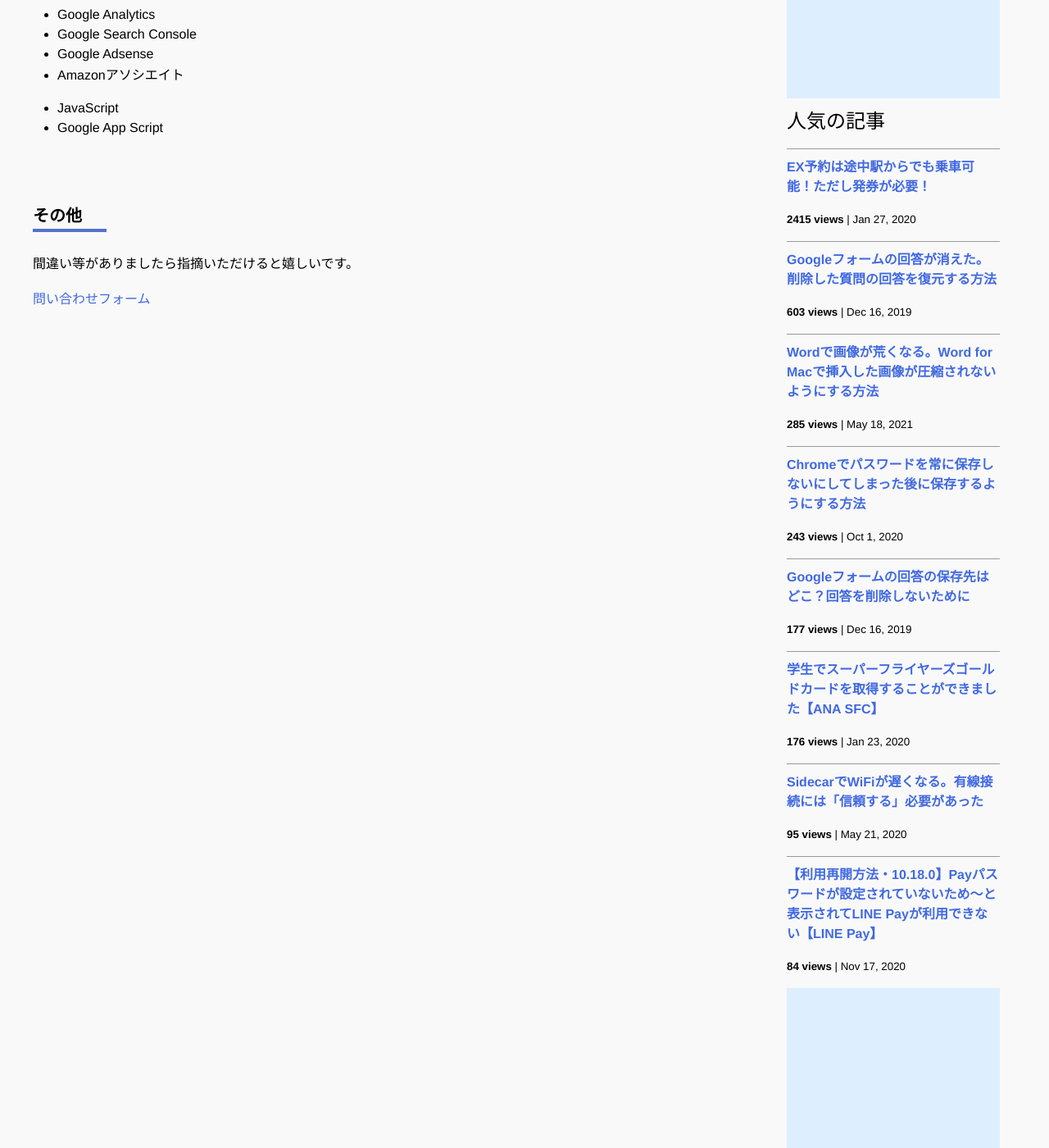
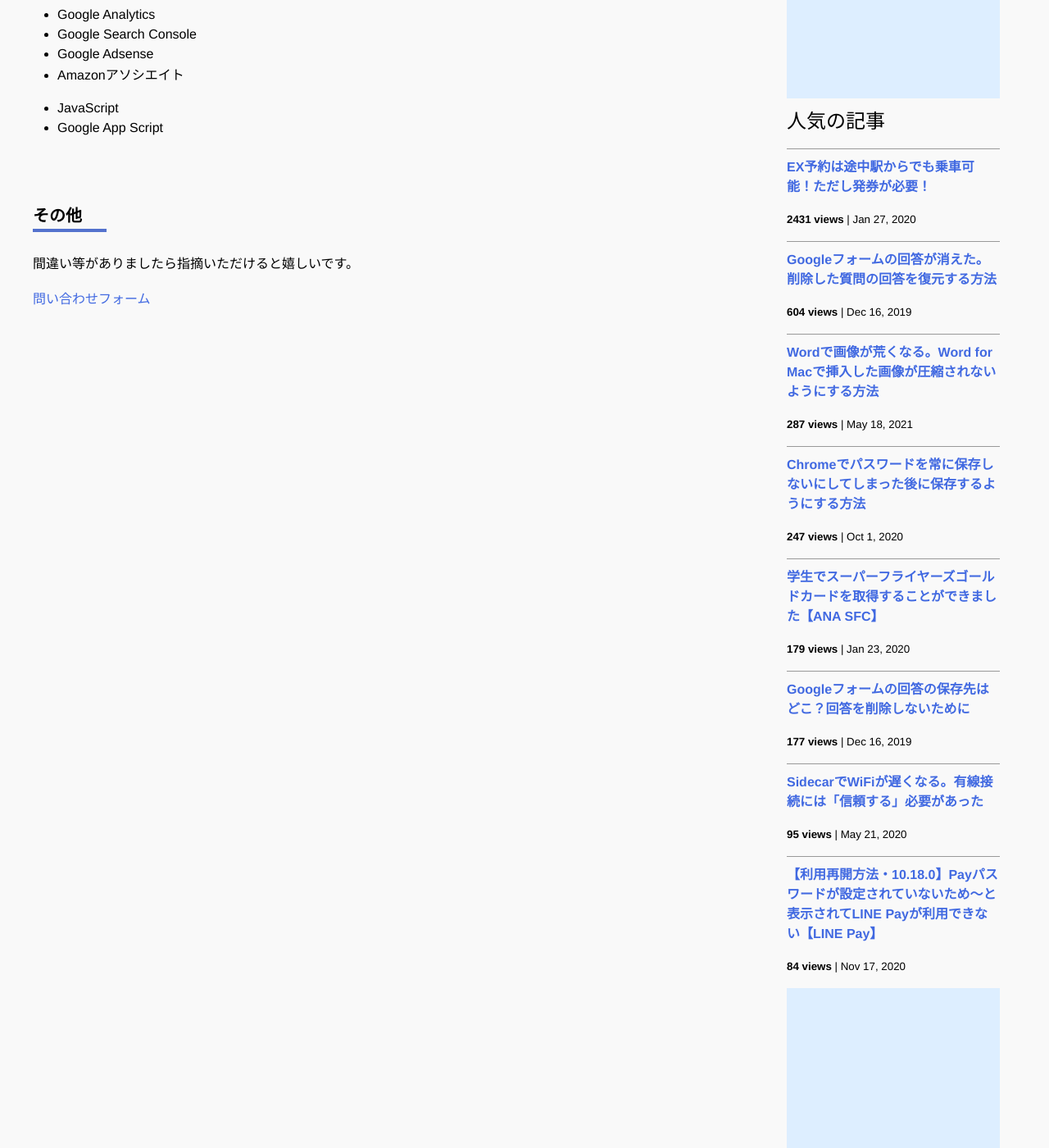
Before and after one commit to iwanaminami/shoyaiwaname, a Jekyll site: the page built from about.markdown, in a window 1280 px wide and 1400 px high, scrolled down 693 px. Shown: the whole window at 82% size. Built offline with Jekyll 4.4.1, drawn with Linux system fonts in a browser that asks for light colours; nearby versions of some CDN libraries; comment, search, counter and statistics services are not loaded.

Commit message:
a new commit message

```diff
--- a/_data/popularposts.yml
+++ b/_data/popularposts.yml
@@ -1,16 +1,16 @@
 side:
-  - view: 2415
+  - view: 2431
     url: /2020/01/27/ex-rideontheway.html
-  - view: 603
+  - view: 604
     url: /2019/12/16/restore-googleform.html
-  - view: 285
+  - view: 287
     url: /2021/05/18/image-compression-word.html
-  - view: 243
+  - view: 247
     url: /2020/10/01/googlepassword.html
+  - view: 179
+    url: /2020/01/23/sfcgold.html
   - view: 177
     url: /2019/12/16/googleform-answers.html
-  - view: 176
-    url: /2020/01/23/sfcgold.html
   - view: 95
     url: /2020/05/21/sidecar-via-cable.html
   - view: 84
```
